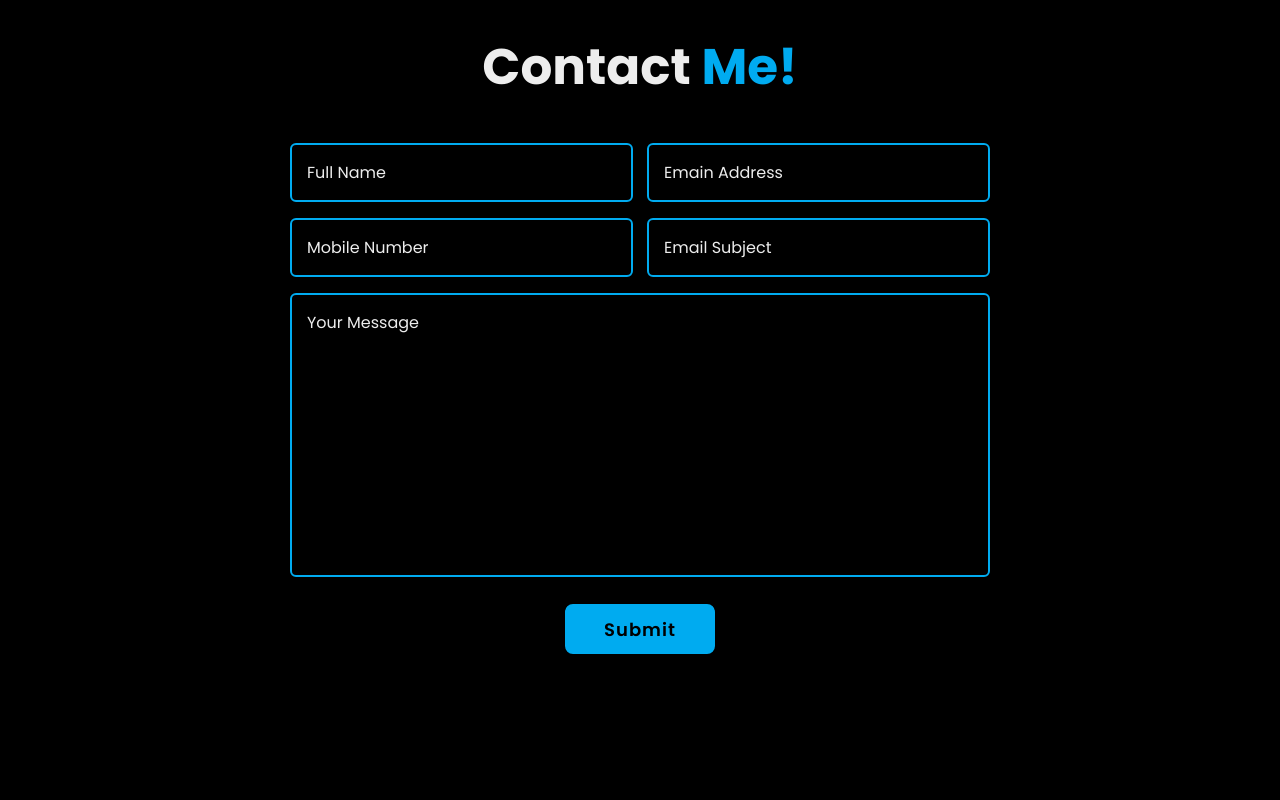
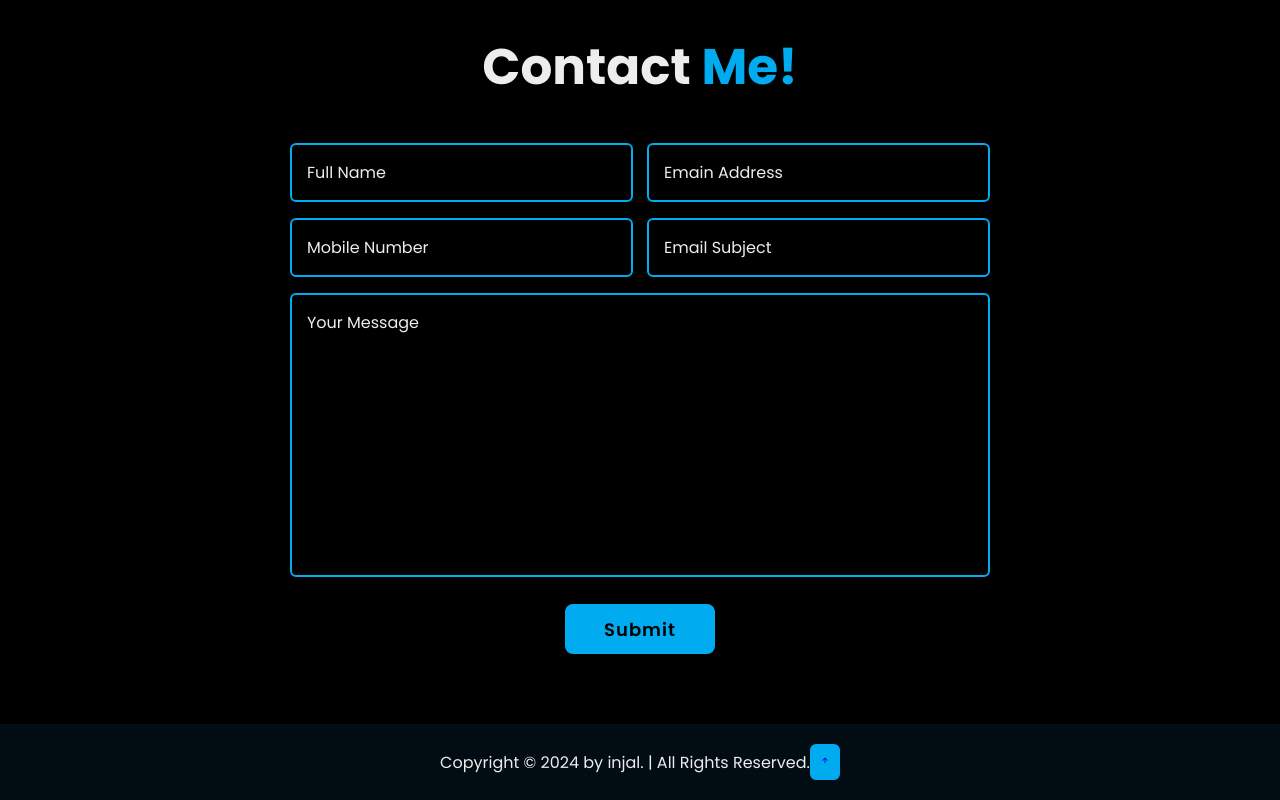
Before and after one commit to ChiefBibek/Portfolio-01, a plain HTML site: page index.html in a window 1280 px wide. Shown: the part 3201-4001 px from the top of the page. Before the commit the page ends 3925 px from the top, so only its background shows below. Drawn offline with nearby package versions, Linux system fonts and the light colour scheme.

Commit message:
third commit

```diff
--- a/index.html
+++ b/index.html
@@ -222,7 +222,7 @@
 
     <!--footer design-->
 
-<!--<footer class="footer">
+    <footer class="footer">
         <div class="footer-text">
             <p> Copyright &copy; 2024 by injal. | All Rights Reserved.</p>
         </div>
@@ -233,6 +233,6 @@
     </footer>
 
     <script src="script.js"></script>
--->
+
 </body>
 </html>
--- a/style.css
+++ b/style.css
@@ -628,7 +628,7 @@ span {
     z-index: -1;
     transition: .5s;
 }
-
+/*
 .footer-iconTop a:hover::before {
     width: 100%;
 }
@@ -641,7 +641,7 @@ span {
 .footer-iconTop a:hover i{
     color: var(--main-color);
 }
-
+*/
 
 
 /* BREAKPOINTS */
```
